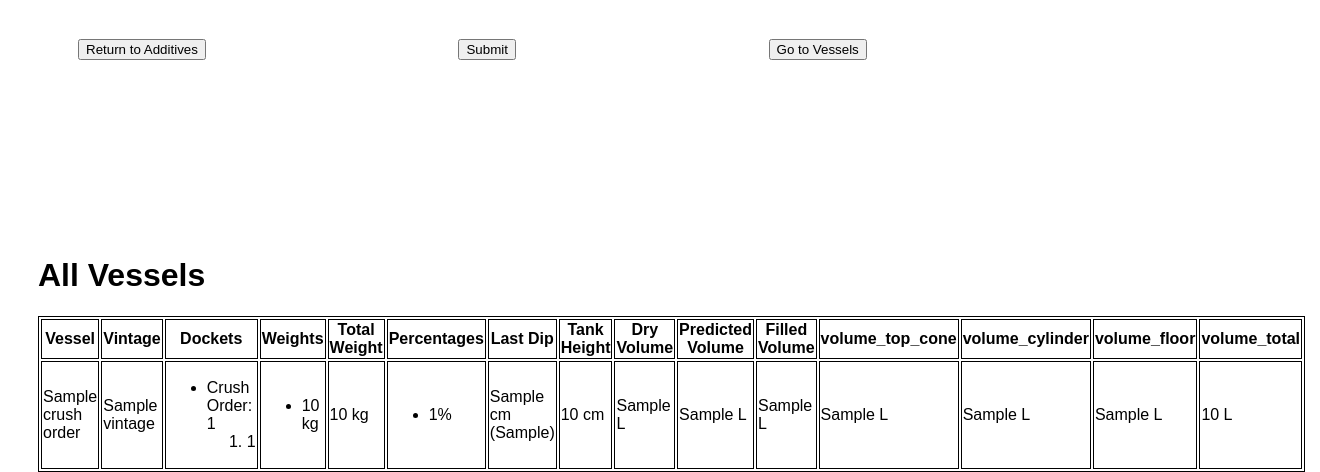
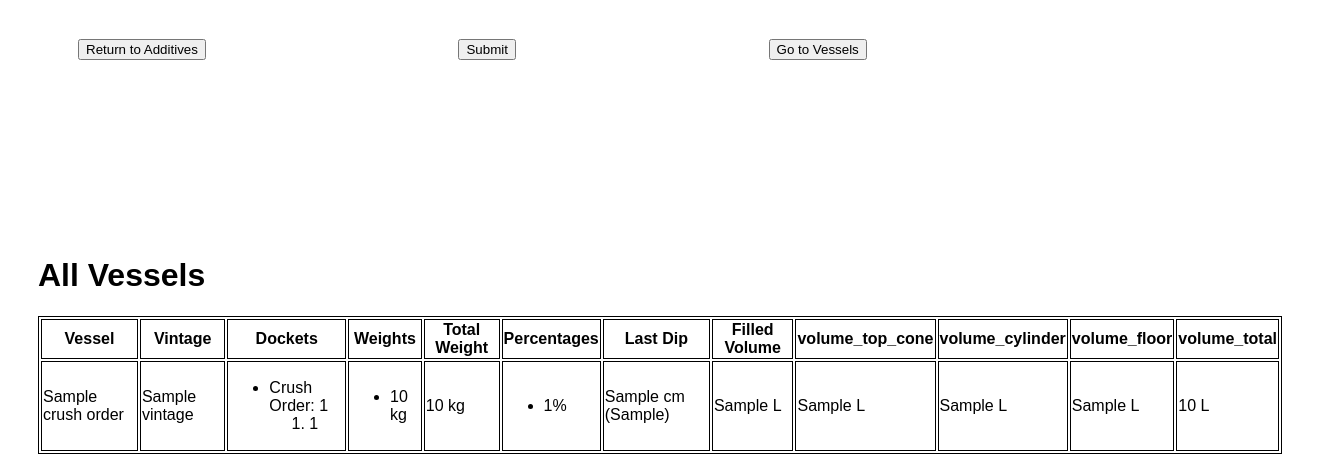
Before and after one commit to elthran/winery, a Django app: template templates/racking.html in a window 1320 px wide. Shown: the part 1170-1642 px from the top of the page. Run offline with Django 4.2, Linux system fonts and the light colour scheme; the template is opened without the code that fills it: most values are stand-ins (such as "Sample title", 1, 10 or a date in 2020).

Commit message:
hide some columns

```diff
--- a/templates/racking.html
+++ b/templates/racking.html
@@ -164,9 +164,6 @@ table, th, td {
 		<th>Total Weight</th>
 		<th>Percentages</th>
 		<th>Last Dip</th>
-		<th>Tank Height</th>
-		<th>Dry Volume</th>
-		<th>Predicted Volume</th>
 		<th>Filled Volume</th>
 		<th>volume_top_cone</th>
 		<th>volume_cylinder</th>
@@ -192,9 +189,6 @@ table, th, td {
 			<td>{{ vessel.current_weight }} kg</td>
 			<td><ul>{% for percent in vessel.percentages %}<li>{{ percent }}%</li>{% endfor %}</ul></td>
 			<td>{% for dip in vessel.dips.all %}{{ dip.dip_depth }} cm ({{ dip.dip_type }}){% endfor %}</td>
-			<td>{{ vessel.cylinder_height }} cm</td>
-			<td>{{ vessel.unused_volume }} L</td>
-			<td>{{ vessel.predicted_volume }} L</td>
 			<td>{{ vessel.actual_volume }} L</td>
 			<td>{{ vessel.volume_top_cone }} L</td>
 			<td>{{ vessel.volume_cylinder }} L</td>
@@ -209,9 +203,6 @@ table, th, td {
 			<td>-</td>
 			<td>-</td>
 			<td>{% for dip in vessel.dips.all %}{{ dip.dip_depth }} cm ({{ dip.dip_type }}){% endfor %}</td>
-			<td>{{ vessel.cylinder_height }} cm</td>
-			<td>{{ vessel.unused_volume }} L</td>
-			<td>{{ vessel.actual_volume }} L</td>
 			<td>{{ vessel.volume_top_cone }} L</td>
 			<td>{{ vessel.volume_cylinder }} L</td>
 			<td>{{ vessel.volume_floor }} L</td>
```
